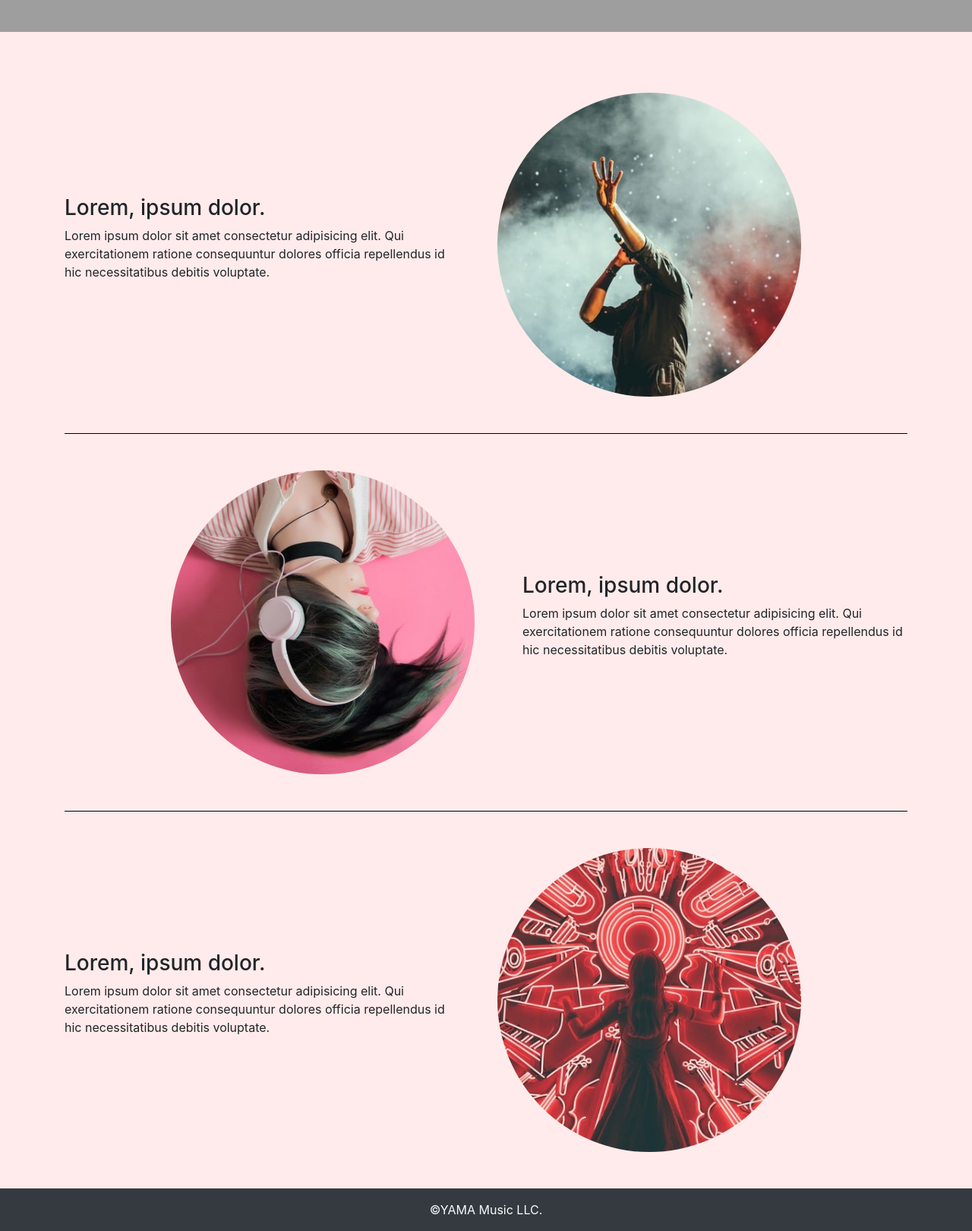
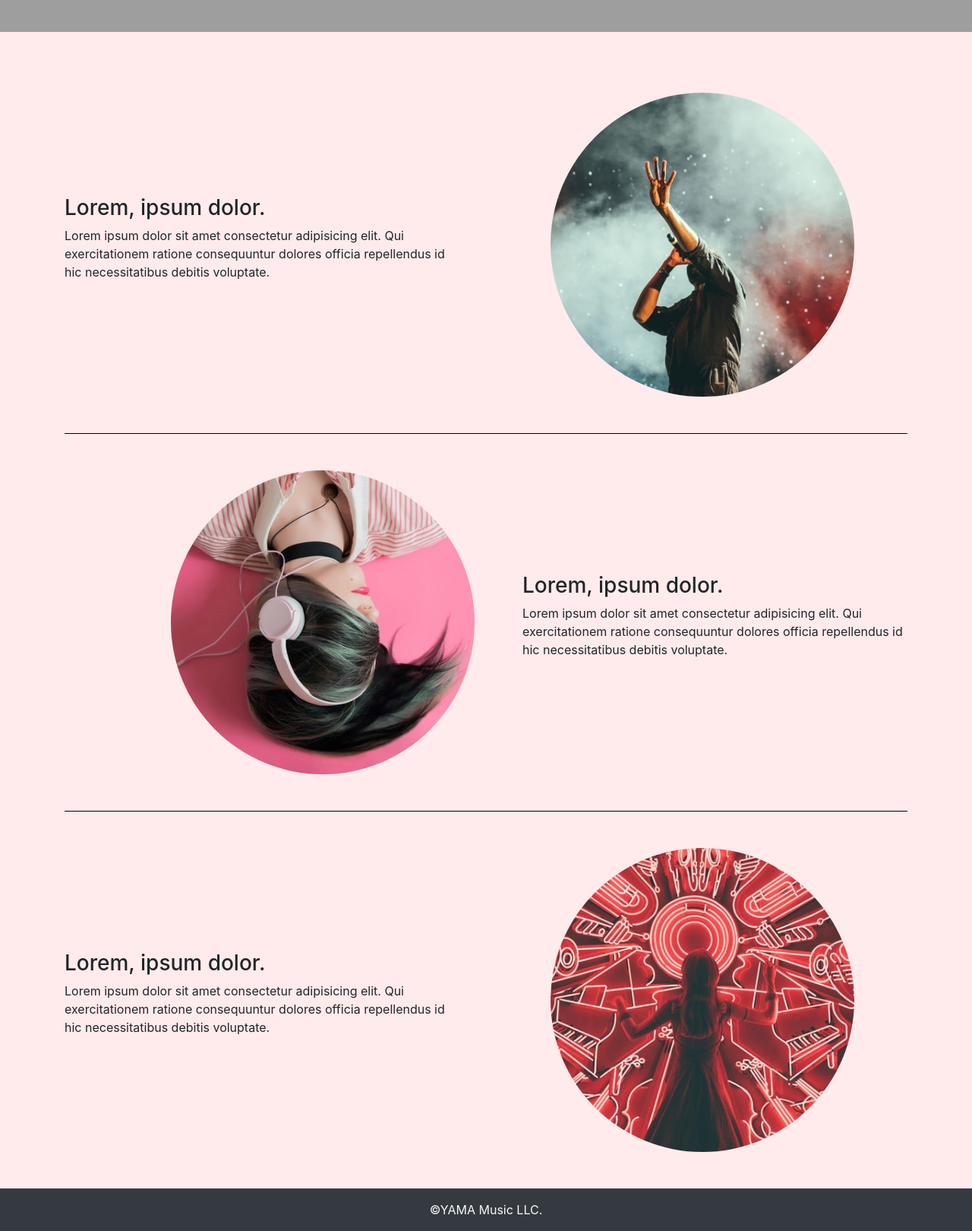
Before and after one commit to Darkryhr/YamaMusic, a plain HTML site: page index.html in a window 1280 px wide. Shown: the part 720-2340 px from the top of the page at 76% size. Drawn offline with nearby package versions, Linux system fonts and the light colour scheme; grey boxes are pictures that could not be loaded; a web font is replaced by a local one.

Commit message:
Update index.html

```diff
--- a/index.html
+++ b/index.html
@@ -82,7 +82,7 @@
             hic necessitatibus debitis voluptate.
           </p>
         </div>
-        <div class="col-md-6 col-sm-12 mx-0">
+        <div class="col-md-6 col-sm-12 mx-0 text-center">
           <img
             src="./img/austin-neill-hgO1wFPXl3I-unsplash.jpg"
             class="rounded-circle img-fix"
@@ -92,7 +92,7 @@
       </div>
       <hr />
       <div class="row my-5">
-        <div class="col-md-6 col-sm-12 mx-0">
+        <div class="col-md-6 col-sm-12 mx-0 text-center">
           <img
             src="./img/elice-moore-E--AUpYXbjM-unsplash.jpg"
             class="rounded-circle img-fix float-right"
@@ -118,7 +118,7 @@
             hic necessitatibus debitis voluptate.
           </p>
         </div>
-        <div class="col-md-6 col-sm-12">
+        <div class="col-md-6 col-sm-12 text-center">
           <img
             src="./img/spencer-imbrock-JAHdPHMoaEA-unsplash.jpg"
             class="rounded-circle img-fix"
```
